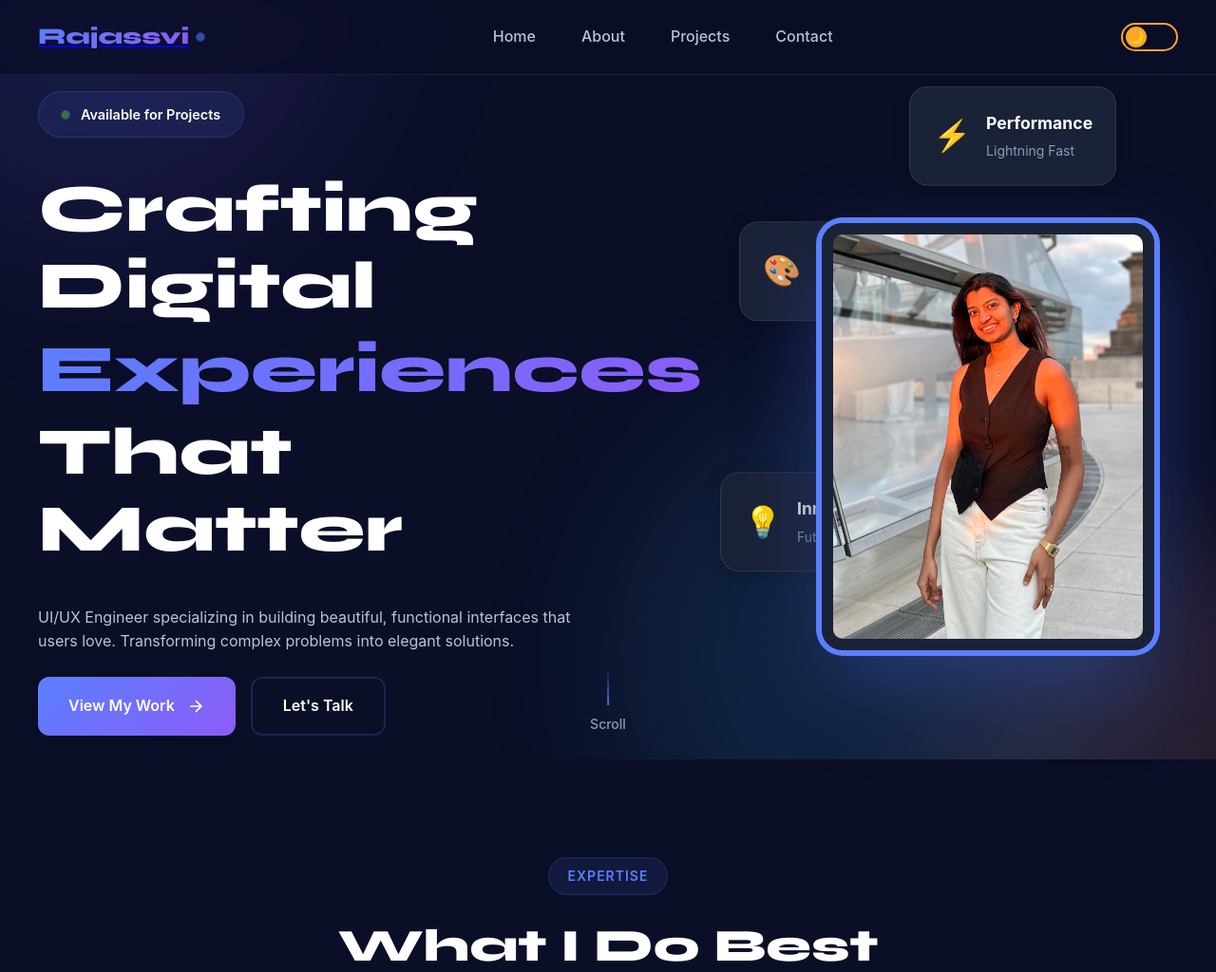
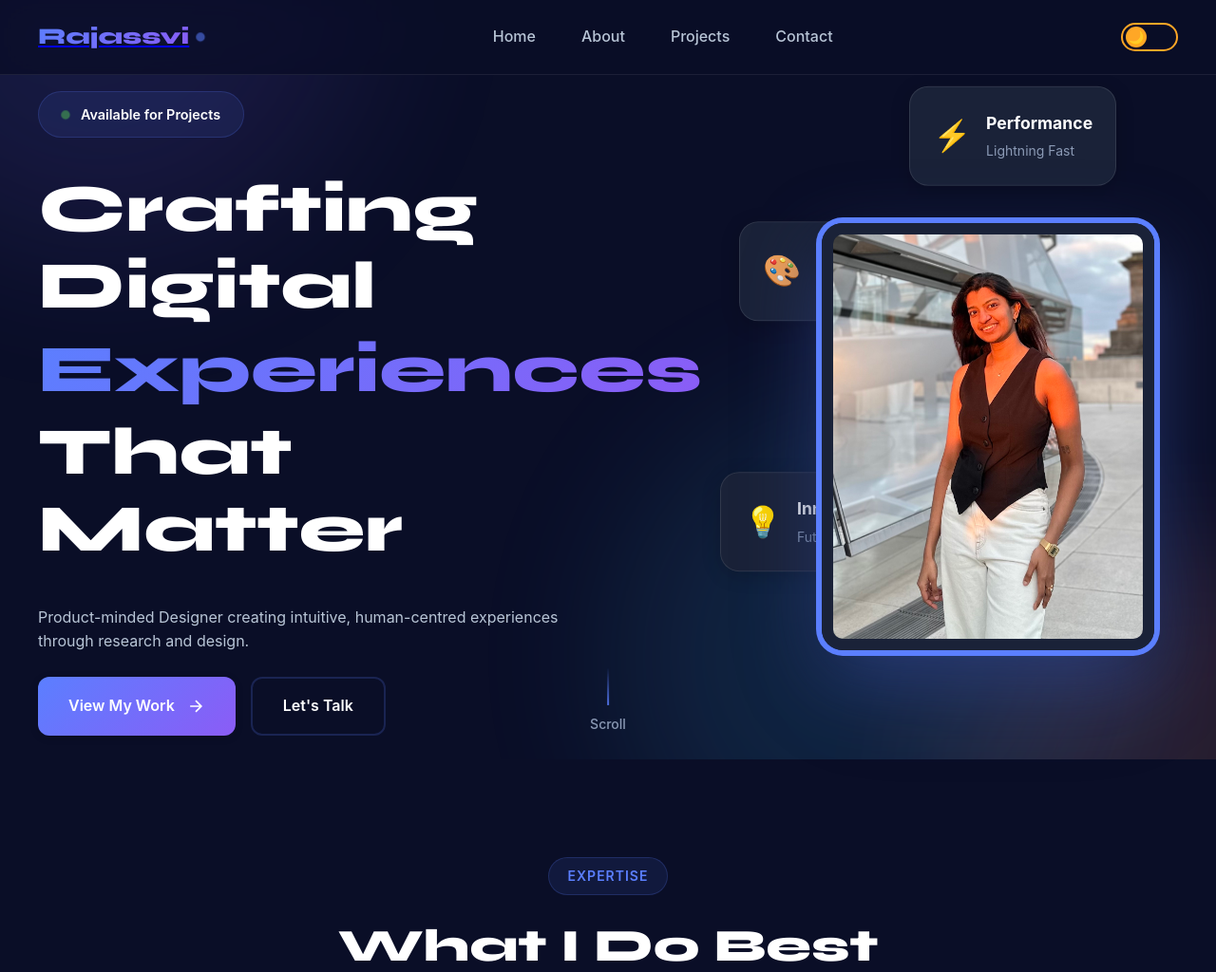
Before and after one commit to rajassvi/AI-powered-portfolio, a Flask app: page / in a window 1280 px wide. Shown: the top 1024 px of the page at 95% size. Run offline with Flask 3, Linux system fonts and the light colour scheme; some web fonts are replaced.

Commit message:
trigger redeploy

```diff
--- a/templates/index.html
+++ b/templates/index.html
@@ -17,8 +17,7 @@
         </h1>
 
         <p class="hero-subtitle">
-            UI/UX Engineer specializing in building beautiful, functional interfaces
-            that users love. Transforming complex problems into elegant solutions.
+            Product-minded Designer creating intuitive, human-centred experiences through research and design.
         </p>
 
         <div class="hero-cta">
```
